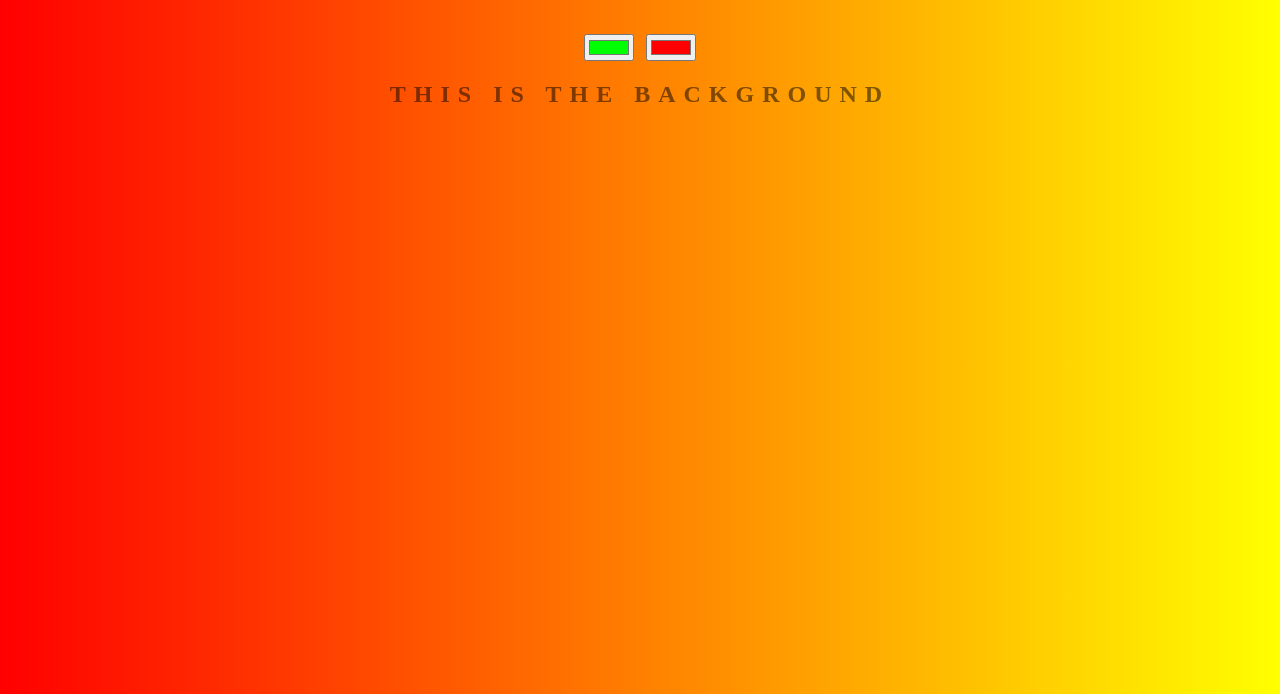
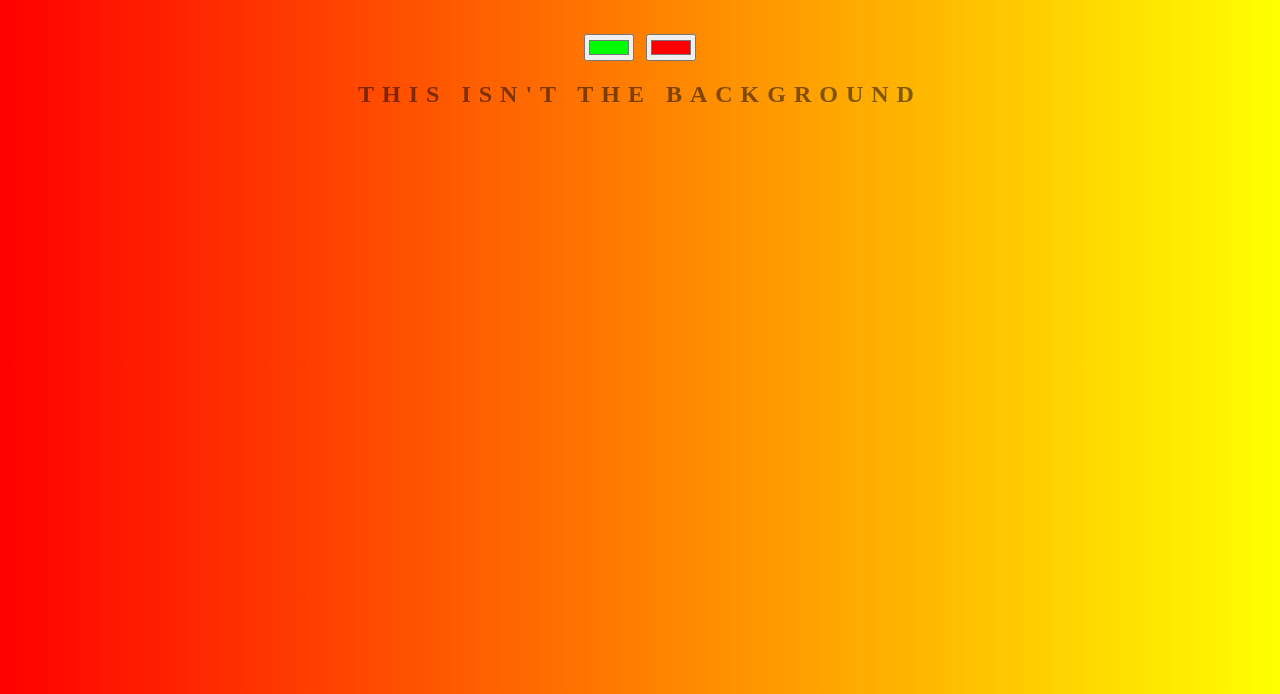
Before and after one commit to MAPRIZ/background-generator, a plain HTML site: page index.html in a window 1280 px wide. Shown: the part 106-800 px from the top of the page. Drawn offline with Linux system fonts and the light colour scheme.

Commit message:
back to old title

```diff
--- a/index.html
+++ b/index.html
@@ -8,7 +8,7 @@
 	<h1>Cool Generator</h1>
 	<input oninput="setGradient()" class="color1" type="color" name="color1" value="#00ff00">
 	<input oninput="setGradient()" class="color2" type="color" name="color2" value="#ff0000">
-	<h2>This is the Background</h2>
+	<h2>This isn't the Background</h2>
 	<h3></h3>
 	<script type="text/javascript" src="script.js"></script>
 
```
